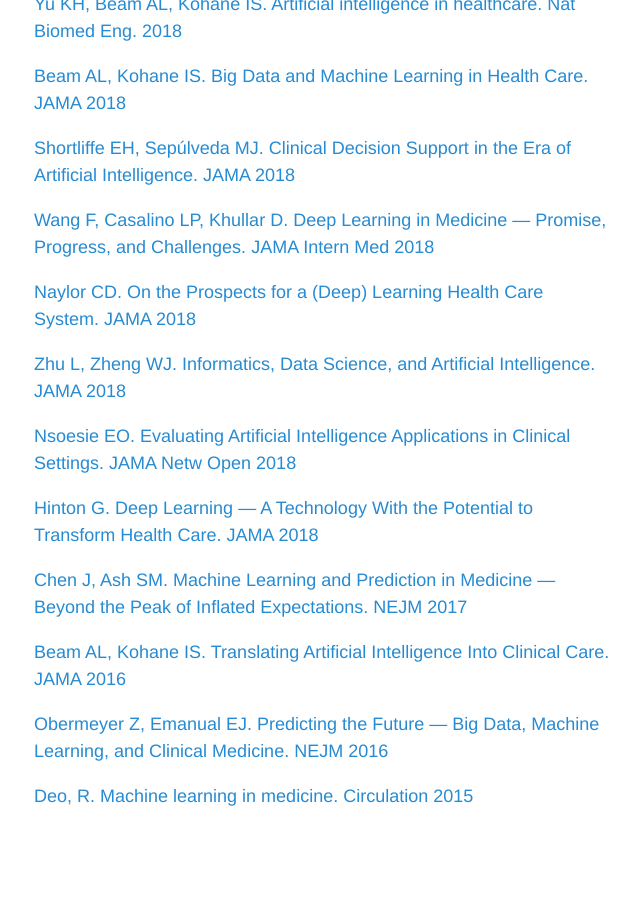
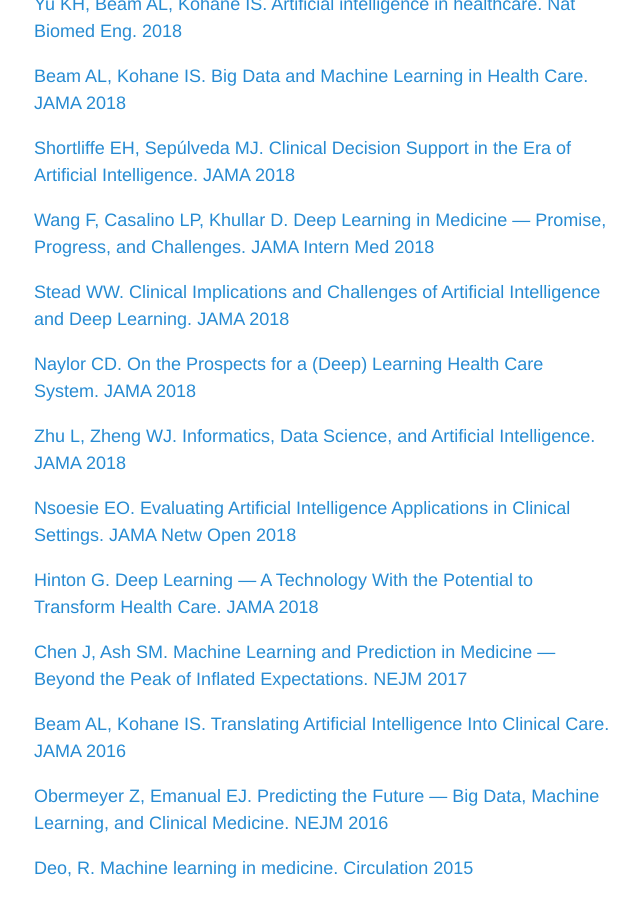
Before and after one commit to erikr/erikr.github.io, a Jekyll site: the page built from _posts/2019-08-24-reviews-on-ml-in-healthcare.md, in a window 1280 px wide and 900 px high, scrolled down 1474 px. Shown: the whole window, without its empty margins (318-958 px from the left). Built offline with Jekyll 4.4.1, drawn with Linux system fonts in a browser that asks for light colours; nearby versions of some CDN libraries; comment, search, counter and statistics services are not loaded; before the commit the page ends 2302 px from its top, so only the background shows below that.

Commit message:
added Clinical Implications and Challenges of Artificial Intelligence and Deep Learning

```diff
--- a/_posts/2019-08-24-reviews-on-ml-in-healthcare.md
+++ b/_posts/2019-08-24-reviews-on-ml-in-healthcare.md
@@ -46,6 +46,8 @@
 
 [Wang F, Casalino LP, Khullar D. Deep Learning in Medicine — Promise, Progress, and Challenges. JAMA Intern Med 2018](https://jamanetwork.com/journals/jamainternalmedicine/article-abstract/2718342)
 
+[Stead WW. Clinical Implications and Challenges of Artificial Intelligence and Deep Learning. JAMA 2018](https://jamanetwork.com/journals/jama/article-abstract/2701665)
+
 [Naylor CD. On the Prospects for a (Deep) Learning Health Care System. JAMA 2018](https://jamanetwork.com/journals/jama/article-abstract/2701667)
 
 [Zhu L, Zheng WJ. Informatics, Data Science, and Artificial Intelligence. JAMA 2018](https://jamanetwork.com/journals/jama/article-abstract/2702879)
```
